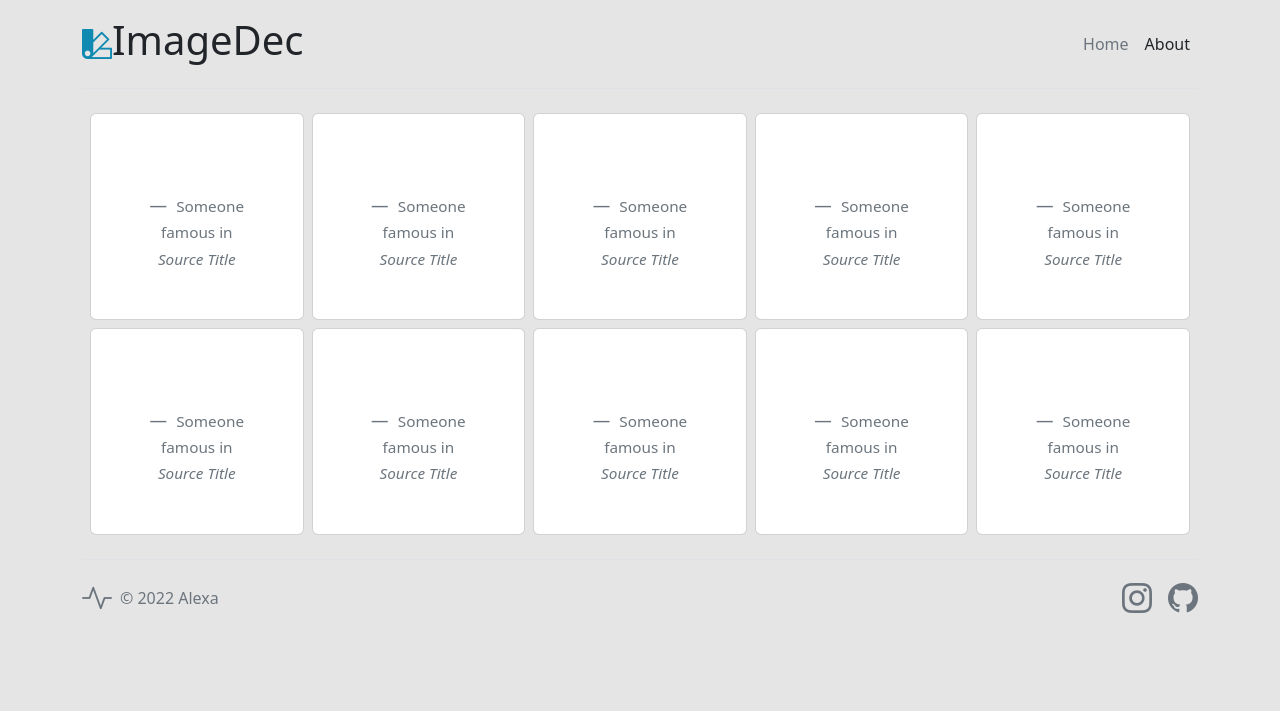
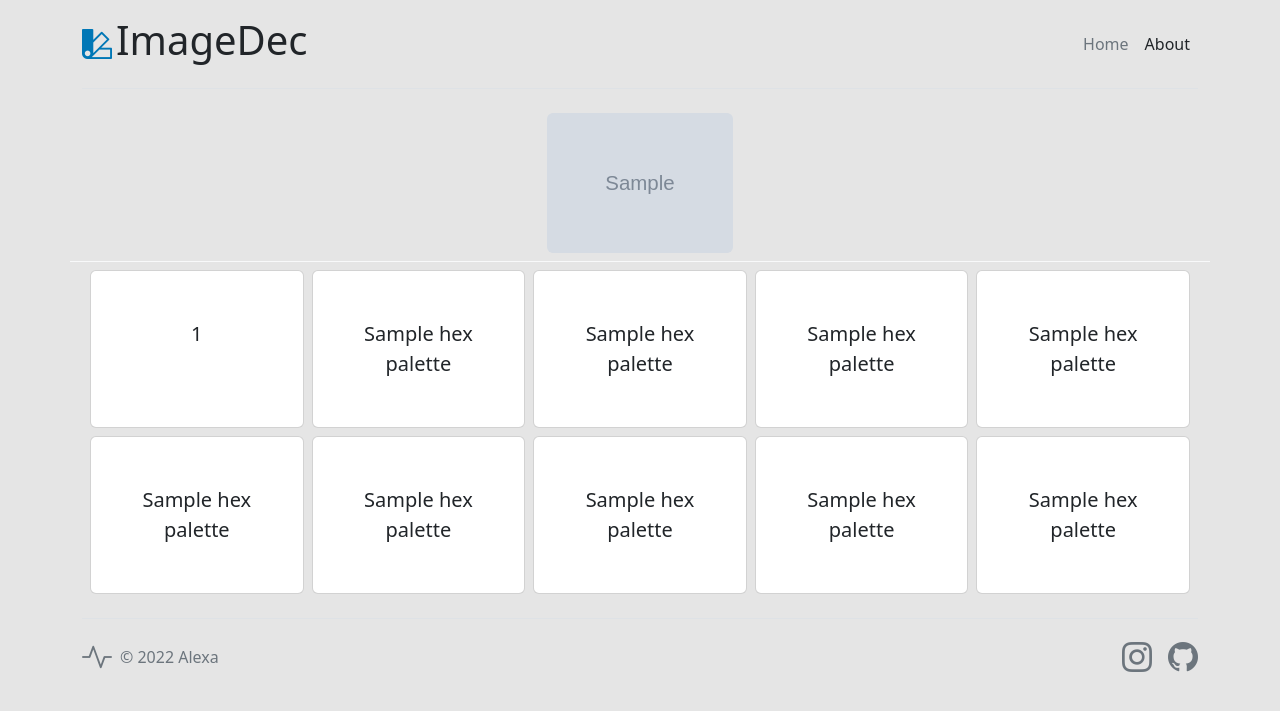
Before and after one commit to Axik0/ImageDec, a Flask app: template templates/result.html in a window 1280 px wide. Shown: the top 711 px of the page. Run offline with Flask 2, Linux system fonts and the light colour scheme; the template is opened without the code that fills it: most values are stand-ins (such as "Sample title", 1, 10 or a date in 2020); grey boxes marked "Sample" are stand-in pictures; some libraries are stand-ins or nearby versions.

Commit message:
+ image on the result template single and customized upload button .gif is not allowed inverted hex palette has been corrected try-except for processing

```diff
--- a/app.py
+++ b/app.py
@@ -9,7 +9,7 @@ app = Flask(__name__)
 app.config['SECRET_KEY'] = '8BYkEfBA6O6donzzz'
 Bootstrap(app)
 
-app.config['UPLOAD_FOLDER'] = 'temp'
+app.config['UPLOAD_FOLDER'] = 'static/temp'
 app.config['MAX_CONTENT_LENGTH'] = 1000*1000*10
 ALLOWED_EXTENSIONS = {'png', 'jpg', 'jpeg'}
 
@@ -19,9 +19,18 @@ def is_allowed(filename):
     return '.' in filename and filename.rsplit('.', 1)[1].lower() in ALLOWED_EXTENSIONS
 
 
+img_path = None
+
+
 @app.route("/", methods=['GET', 'POST'])
 def index():
     global img_path
+    if img_path:
+        try:
+            # remove previous file from temp folder by its path
+            os.remove(img_path)
+        except:
+            flash("previous temp file doesn't exist or hasn't been removed", 'error')
     if request.method == 'POST':
         f = request.files['file']
         if f.filename != '':
@@ -37,17 +46,16 @@ def index():
     return render_template("index.html")
 
 
-
-
-
 # palette10c = ['#fec5bb', '#fcd5ce', '#fae1dd', '#f8edeb', '#e8e8e4', '#d8e2dc', '#ece4db', '#ffe5d9', '#ffd7ba', '#fec89a']
 
 
 @app.route("/result")
 def result():
-    palette10c, inv_palette10c = fetch_process(img_path, advanced=True)
-    print(palette10c)
-    return render_template("result.html", hex_palette=palette10c, ahex_palette=inv_palette10c)
+    try:
+        hex_palette_10c = fetch_process(img_path, advanced=True)
+    except:
+        flash('Processing error', 'error')
+    return render_template("result.html", hex_palette=hex_palette_10c, image_path=img_path)
 
 
 if __name__ == '__main__':
--- a/iprocess.py
+++ b/iprocess.py
@@ -41,7 +41,9 @@ def process(sample, advanced: bool):
         rgb_10c = adv_filter(colours)
     else:
         rgb_10c = basic(colours)
-    argb_10c = abs(rgb_10c-[[255, 255, 255]])
+    inv = abs(rgb_10c - [[255, 255, 255]])
+    # I should replace colours in the middle, i.e. when all 3 rgb values are close to each other
+    argb_10c = [abs(rgb_10c - [[90, 90, 90]])[_] if np.allclose(inv[_], rgb_10c[_], atol=30) else inv[_] for _ in range(10)]
     # now we should convert from rgb to hex and get a list of 3
     # just wanna play with format options in, I do know that there is a built-in hex converter
     hex_10c = ['#' + "".join(f'{c:02x}' for c in rgb3) for rgb3 in rgb_10c]
@@ -53,3 +55,5 @@ def fetch_process(path: str, advanced: bool):
     img = Image.open(path)
     # img.show()
     return process(img, advanced)
+
+# fetch_process('kitty.jpg', advanced=True)
--- a/static/css/styles.css
+++ b/static/css/styles.css
@@ -5,5 +5,11 @@ background-color: #e5e5e5;
 }
 
 a {
-    color: #118ab2;
+    color: #0077b6;
 }
+
+.upload-butt {background-color: #0096c7; border-color: #0096c7;}
+
+input[type="file"] {
+    display: none;
+}
--- a/templates/custombase.html
+++ b/templates/custombase.html
@@ -16,7 +16,7 @@
 <div class="container">
     <header class="d-flex flex-wrap align-items-center justify-content-center justify-content-md-between py-3 mb-4 border-bottom">
       <div class="d-flex align-items-center col-md-3 mb-2 mb-md-0">
-        <a href="/" ><i class="bi bi-palette2"></i></a>
+        <a href="/" ><i class="bi bi-palette2 me-1"></i></a>
         <h1 class="text-dark text-decoration-none">ImageDec</h1>
       </div>
       <ul class="nav col-12 col-md-auto mb-2 justify-content-center mb-md-0">
--- a/templates/result.html
+++ b/templates/result.html
@@ -6,17 +6,22 @@ Result
 {% endblock %}
 
 {% block content %}
+<div class="container border-bottom border-light">
+    <div class="col-md-2 mx-auto d-block mb-2">
+        <img src="{{ image_path }}" class="img-fluid rounded" alt="Responsive image">
+    </div>
+</div>
 <div class="container">
   <div class="row mx-1 my-2">
     {% for a in range(5) %}
-    <div class="itile-{{ a }} col-sm card text-white text-center p-5 mx-1" style="background-color:{{hex_palette[a]}}">
+    <div class="itile-{{ a }} col-sm card text-center p-5 mx-1" style="background-color:{{ hex_palette[0][a] }}; color: {{ hex_palette[1][a] }}">
       <blockquote class="blockquote mb-0">
-      <p>{{hex_palette[a]}}</p>
-      <footer class="blockquote-footer">
-        <small>
-          Someone famous in <cite title="Source Title">Source Title</cite>
-        </small>
-      </footer>
+      <p>{{hex_palette[0][a]}}</p>
+<!--      <footer class="blockquote-footer">-->
+<!--        <small>-->
+<!--          Someone famous in <cite title="Source Title">Source Title</cite>-->
+<!--        </small>-->
+<!--      </footer>-->
     </blockquote>
     </div>
     {% endfor %}
@@ -25,14 +30,14 @@ Result
 <div class="container">
   <div class="row mx-1 my-2">
     {% for a in range(5, 10) %}
-    <div class="col-sm card text-white text-center p-5 mx-1" style="background-color:{{hex_palette[a]}}">
+    <div class="col-sm card text-center p-5 mx-1" style="background-color:{{ hex_palette[0][a] }}; color: {{ hex_palette[1][a] }}">
       <blockquote class="blockquote mb-0">
-      <p>{{hex_palette[a]}}</p>
-      <footer class="blockquote-footer">
-        <small>
-          Someone famous in <cite title="Source Title">Source Title</cite>
-        </small>
-      </footer>
+      <p>{{hex_palette[0][a]}}</p>
+<!--      <footer class="blockquote-footer">-->
+<!--        <small>-->
+<!--          Someone famous in <cite title="Source Title">Source Title</cite>-->
+<!--        </small>-->
+<!--      </footer>-->
     </blockquote>
     </div>
     {% endfor %}
```
Also changed, not shown: templates/index.html (+3 -7 lines).
